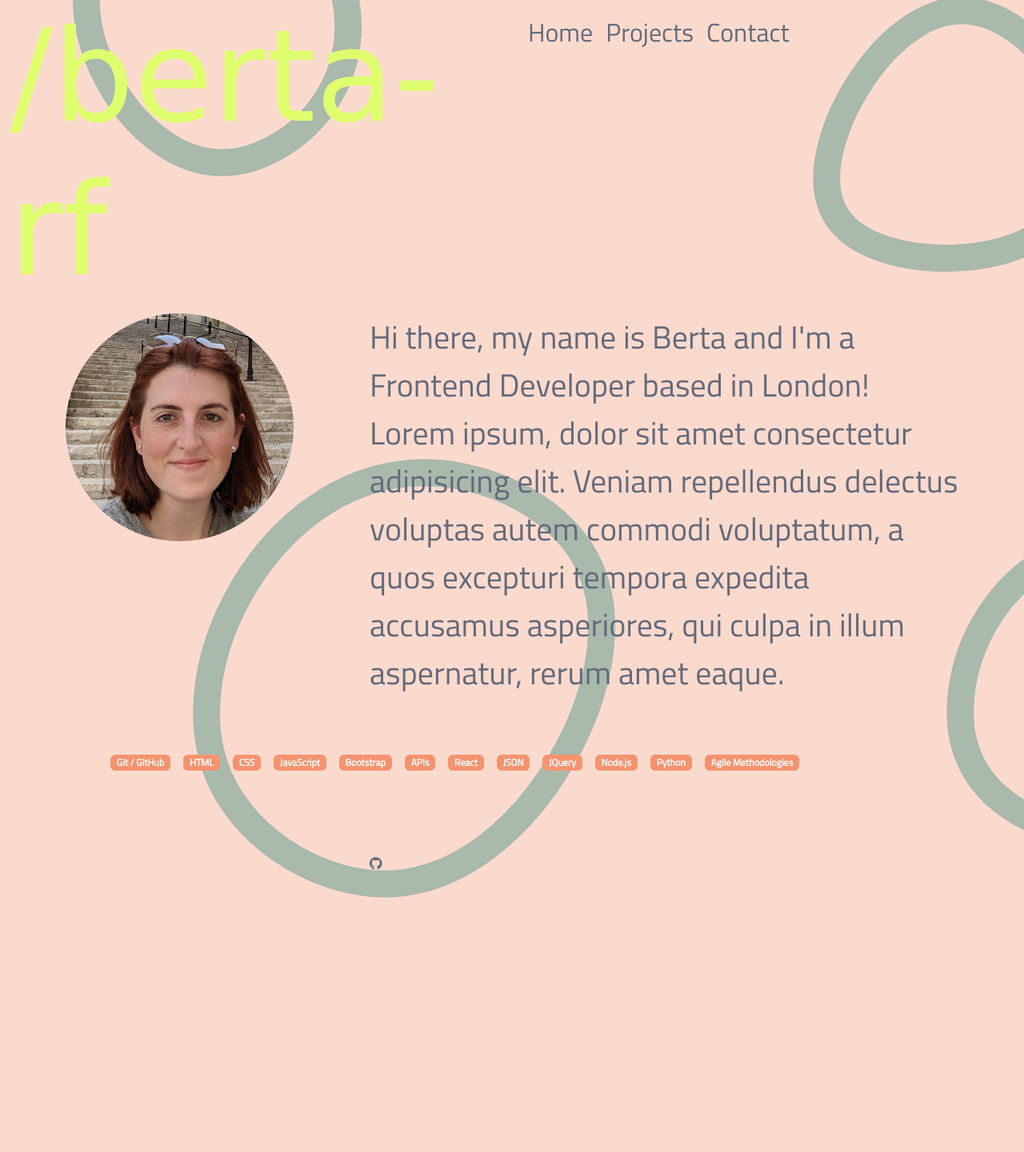
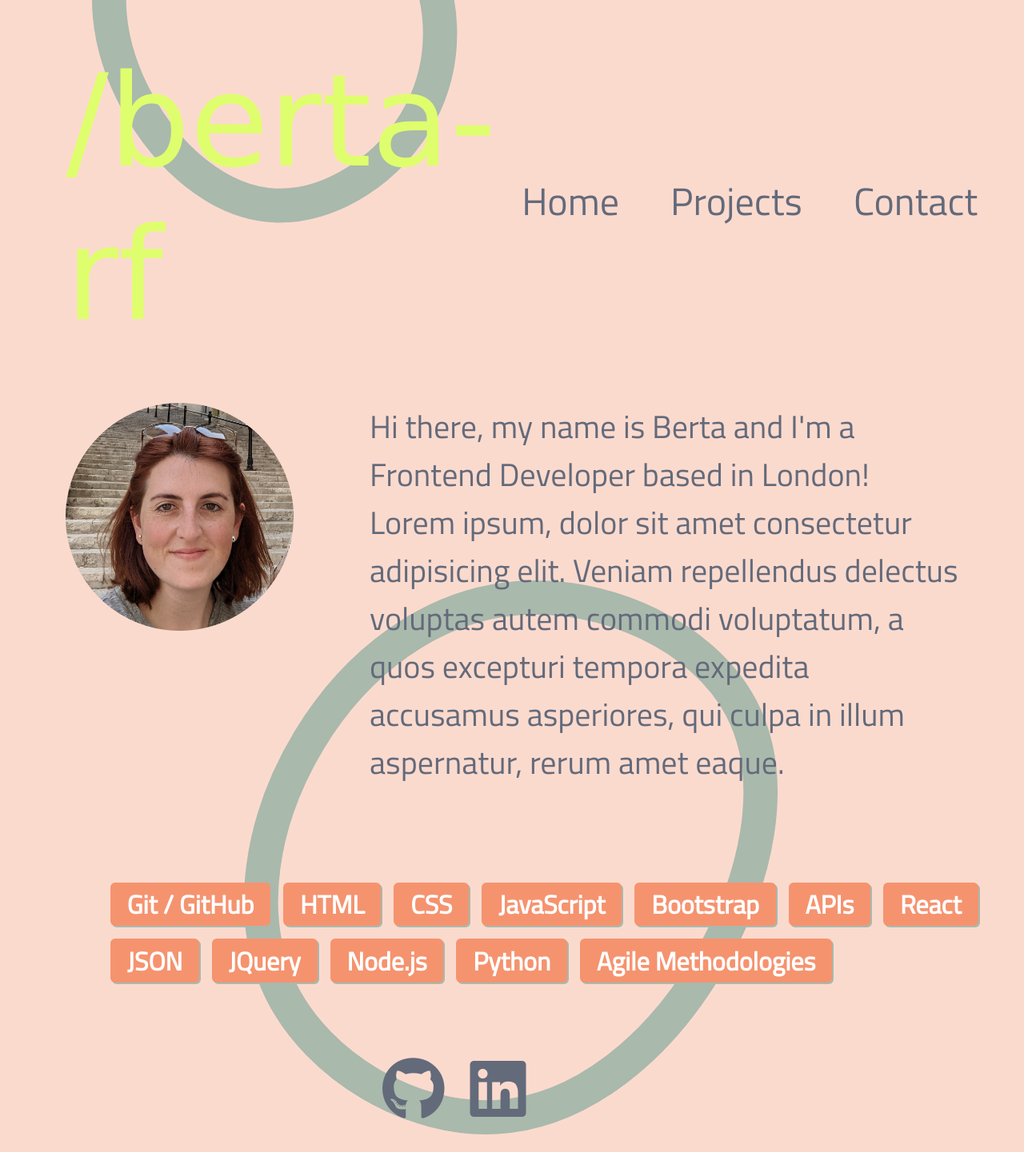
Before and after one commit to berta-rf/my_portfolio, a React (Create React App) app: page / in a window 1280 px wide. Shown: the whole page at 80% size. Before the commit the page ends 1140 px from the top, so only its background shows below. Built offline with nearby package versions, Linux system fonts and the light colour scheme.

Commit message:
Update css

```diff
--- a/src/App.scss
+++ b/src/App.scss
@@ -35,7 +35,7 @@ a {
 
 .nav-link {
   color: #636a7a;
-  font-size: 2em;
+  font-size: 3em;
   text-decoration: none;
   padding-right: 30px;
 }
@@ -58,10 +58,12 @@ a {
 
 .badge {
   background-color: #f5936f!important;
+  box-shadow: 2px 2px var(--edward);
+  font-size: 2em;
 }
 
 .btn:hover {
-  background-color: #a9b9ac;
+  background-color: var(--sandyBrown);
 }
 
 .contactPage {
@@ -77,7 +79,6 @@ a {
 
 .ul {
   border: none;
-  position: absolute;
 }
 
 .list-group-item {
@@ -87,10 +88,13 @@ a {
 
 .list-group-item :hover {
   color: var(--sandyBrown);
+  text-shadow: 2px 2px var(--edward);
+
 }
 
 #images {
-  clip-path: ellipse();
+  border-radius: 10%;
+  margin-top: 5%;
 }
 
 .wrap {
@@ -98,14 +102,18 @@ a {
   filter: drop-shadow(-1px 6px 3px rgba(50, 50, 0, 0.5));
 }
 
-.gitBtn {
+.gitBtn, .linkBtn {
   background-color: transparent;
   color: var(--shuttleGray);
-
+  font-size: 2.5em;
 }
 
-.gitBtn:hover {
-  color: var(--sandyBrown);
+.linkBtn:hover,
+  .gitBtn:hover,
+  .gitHubWork:hover {
+  color: var(--canary);
+  text-shadow: 2px 2px var(--edward);
+
 }
 
 p {
--- a/src/components/Contact.js
+++ b/src/components/Contact.js
@@ -11,7 +11,7 @@ const Contact = () => {
     return(<>
 
     <Container className="contactPage">
-      <Row>
+      <Row className="my-5">
         <Col xs={12} sm={12} md={6} >
             <Stack className="contactinfo my-3">
                 <Button className="m-3" href="mailto: bertaromanofernandez@gmail.com">Send me an email <i className="fa-solid fa-envelope"></i></Button>
--- a/src/components/Header.js
+++ b/src/components/Header.js
@@ -1,35 +1,26 @@
 import React from "react";
-import { Container, Col, Row, Navbar, Nav} from "react-bootstrap";
+import { Container, Navbar, Nav} from "react-bootstrap";
 import NavbarCollapse from "react-bootstrap/esm/NavbarCollapse";
 import NavbarToggle from "react-bootstrap/esm/NavbarToggle";
 
 const Header = () => {
 
     return(<>
-      <Container fluid>
-        <Row>
-          <Col>
+    <Container>
+      <Navbar collapseOnSelect expand="md" className="my-5">
             <div>
                 <h1>/berta-rf</h1>
             </div>
-          </Col>
-
-          <Col>
-            <Navbar collapseOnSelect expand="lg">
           <NavbarToggle aria-controls="responsive-navbar-nav" />
           <NavbarCollapse id="responsive-navbar-nav" >
             <Nav>
-                    <Nav.Link className="nav-link" href="/">Home</Nav.Link>
-                    <Nav.Link className="nav-link" href="/projects">Projects</Nav.Link>
-                    <Nav.Link className="nav-link" href="/contact">Contact</Nav.Link>
+                <Nav.Link className="nav-link m-4" href="/">Home</Nav.Link>
+                <Nav.Link className="nav-link m-4" href="/projects">Projects</Nav.Link>
+                <Nav.Link className="nav-link m-4" href="/contact">Contact</Nav.Link>
             </Nav>
           </NavbarCollapse>
         </Navbar>
-          </Col>
-
-        </Row>
       </Container>
-
     </>);
 
 }
--- a/src/components/Home.js
+++ b/src/components/Home.js
@@ -12,7 +12,7 @@ const Home = () => {
     return(<>
 
         <Container>
-            <Row>
+            <Row className="my-5">
                 <Col className="col-lg-4 col-xs-10">
                     <img id={portrait} src={ portrait } width="80%" alt="" />
                 </Col>
@@ -33,7 +33,8 @@ const Home = () => {
             </Row>
             <Row>
                 <Col className="col-lg-4 my-5 mx-auto">
-                    <a className="gitBtn" href="https://github.com/berta-rf"><i className="fa-brands fa-github"></i></a>
+                    <a className="gitBtn" href="https://github.com/berta-rf"><i className="fa-brands fa-github fa-2xl mx-3"></i></a>
+                    <a className="linkBtn" href="https://github.com/berta-rf"><i className="fa-brands fa-linkedin fa-2xl mx-3"></i></a>
                 </Col>
             </Row>
         </Container>
--- a/src/components/Project.js
+++ b/src/components/Project.js
@@ -18,13 +18,13 @@ export function Project(props) {
                 onMouseEnter={() => setCurrentProjectIndex(projectIndex)}
                 onMouseLeave={() => setCurrentProjectIndex(0)}
             >
-                <ListGroupItem className="d-flex my-4">
+                <ListGroupItem className="d-flex my-3">
                     <a href={deployedURL}>
                         <h2>{title}</h2>
                     </a>
 
-                    <a href={githubLink}>
-                        <i className="fa-brands fa-github"></i>
+                    <a href={githubLink} className="my-3">
+                        <i className="gitHubWork mx-4 fa-brands fa-github fa-2xl"></i>
                     </a>
                 </ListGroupItem>
             </div>
@@ -39,7 +39,7 @@ export function ProjectImg(props) {
         <>
             <div className="wrap">
                 <a href={deployedURL}>
-                    <img id="images" src={image} alt='' width="95%"/>
+                    <img id="images" src={image} alt='' width="100%"/>
                 </a>
             </div>
 
--- a/src/components/ProjectGallery.js
+++ b/src/components/ProjectGallery.js
@@ -14,8 +14,14 @@ export function ProjectGallery() {
    return (<>
 
     <Container className="projects">
-        <Row>
-            <Col>
+
+        <Row className="my-5">
+
+            <Col xs={12} md={6}>
+                <ProjectImg deployedURL={currentProject.deployedURL} image={currentProject.image}></ProjectImg>
+            </Col>
+
+            <Col xs={12} md={6} className="text-right">
                 <ListGroup className="ul">
                     {projects.map( (project, index) => <Project
                     key={project.key}
@@ -27,10 +33,6 @@ export function ProjectGallery() {
                     />)}
                 </ListGroup>
             </Col>
-
-            <Col>
-                <ProjectImg deployedURL={currentProject.deployedURL} image={currentProject.image}></ProjectImg>
-            </Col>
         </Row>
 
 
```
Lines whose indentation alone changed are shown as unchanged.
